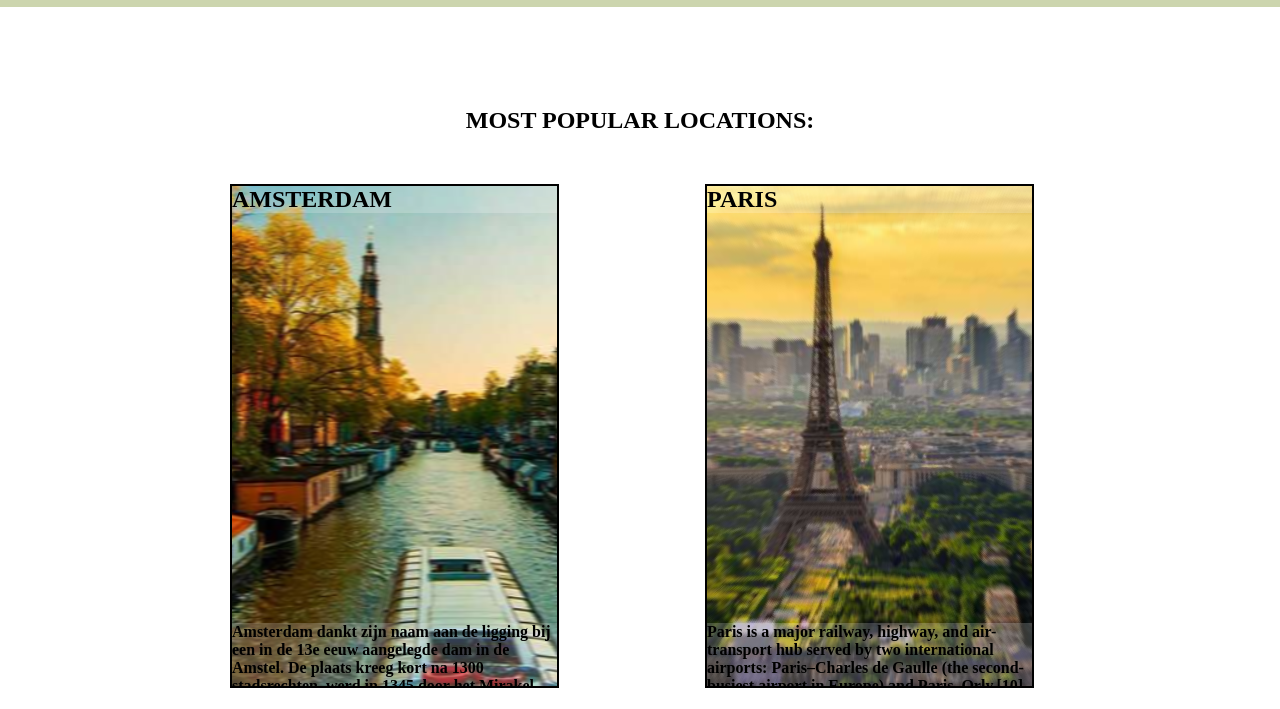
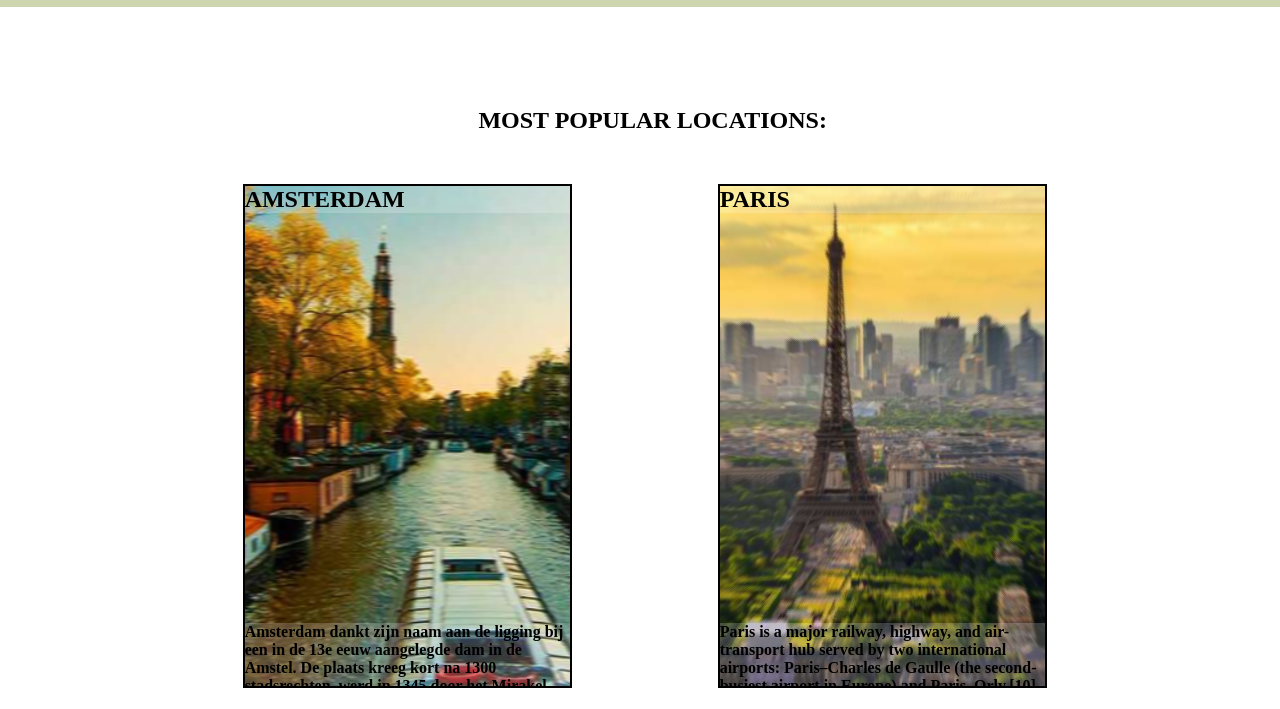
Before and after one commit to MilanSpiridonov/MilanSpiridonov.github.io, a plain HTML site: page index.html in a window 1280 px wide. Shown: the part 91-800 px from the top of the page. Drawn offline with Linux system fonts and the light colour scheme.

Commit message:
Update style.css

```diff
--- a/style.css
+++ b/style.css
@@ -1,6 +1,6 @@
 .container_body{
-    width: 100%;
-    height: 1000px;
+    width: 102%;
+
 }
 .card{
     margin-left: 15px;
```
